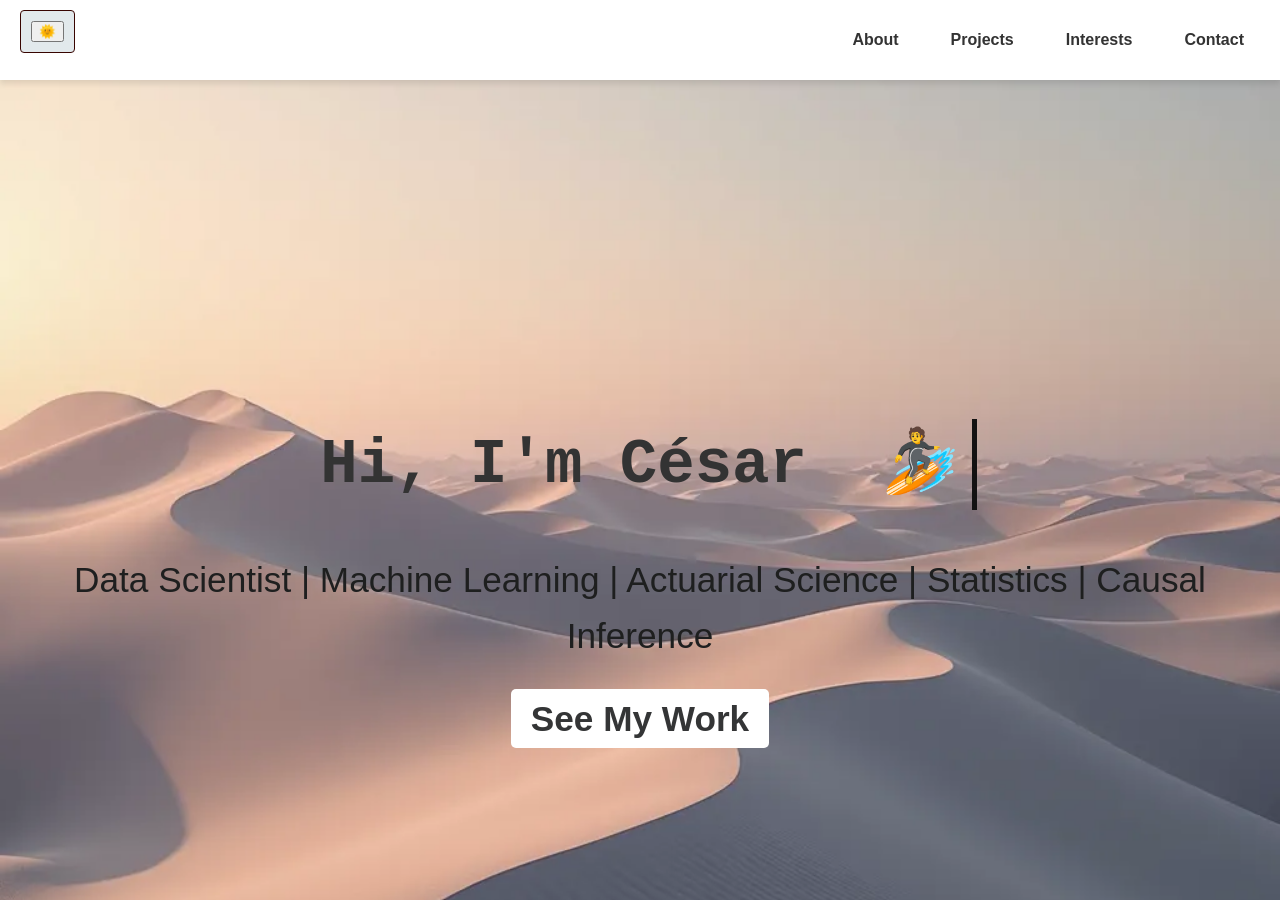
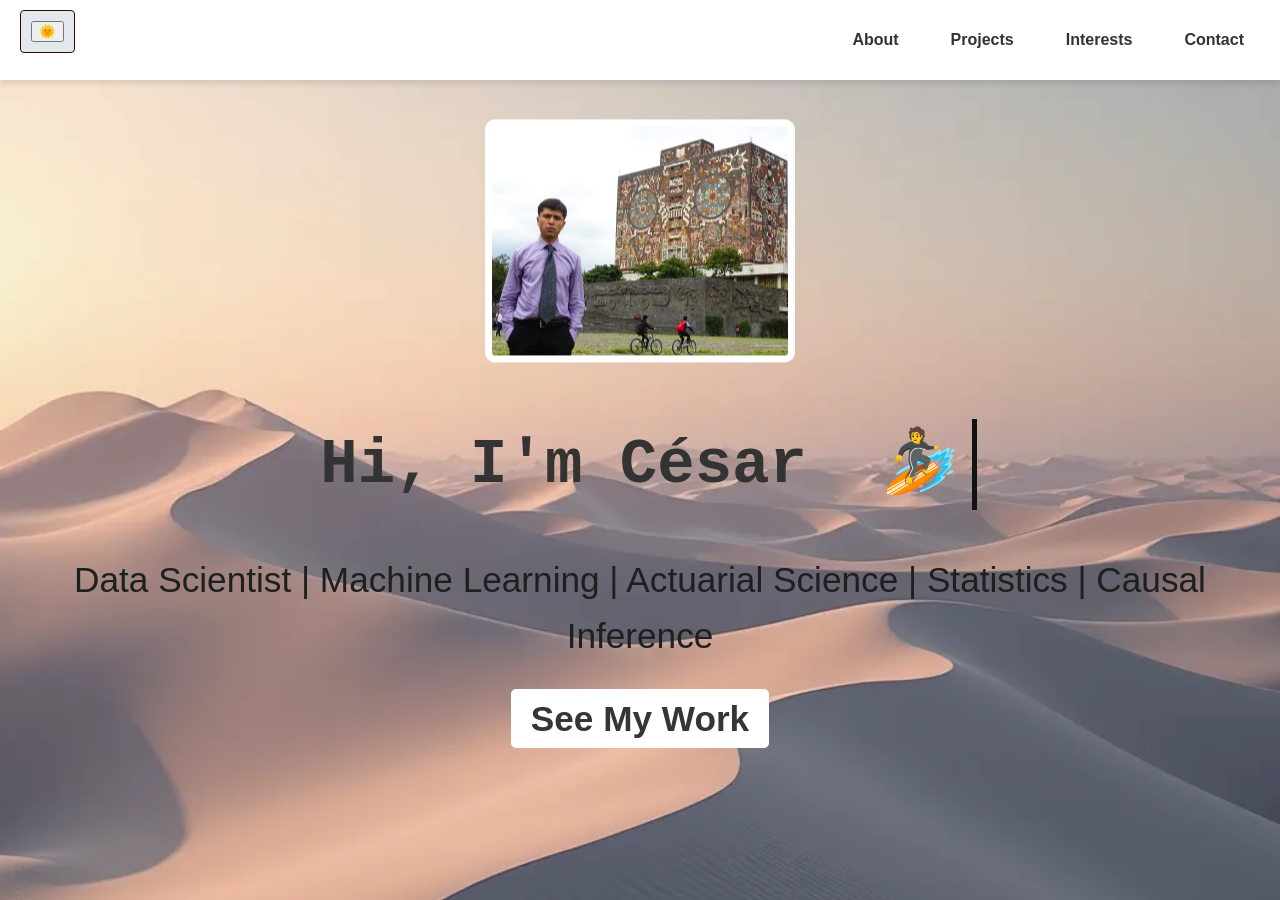
Before and after one commit to Cesarriosd/cesarios, a Jekyll site: the page built from README.md, in a window 1280 px wide and 900 px high. Built offline with Jekyll 4.4.1, drawn with Linux system fonts in a browser that asks for light colours; our own code applies the rules of GitHub Pages for plain Markdown files.

Commit message:
Profile image

```diff
--- a/_layouts/default.html
+++ b/_layouts/default.html
@@ -95,7 +95,7 @@
             width: 50%; /* Sets the width to 100% of the parent container */
             max-width: 310px; /* Limits the maximum width */
             height: auto; /* Maintains the aspect ratio */
-            margin-top: 2000px;
+            margin-top: 40px; /* Moves profile image below */
             border-radius: 10px; /* Optional: Add border radius for rounded corners */
             margin-bottom: 15px; /* Space between image and content */
             border: 2px solid white; /* 10px white border */
```
